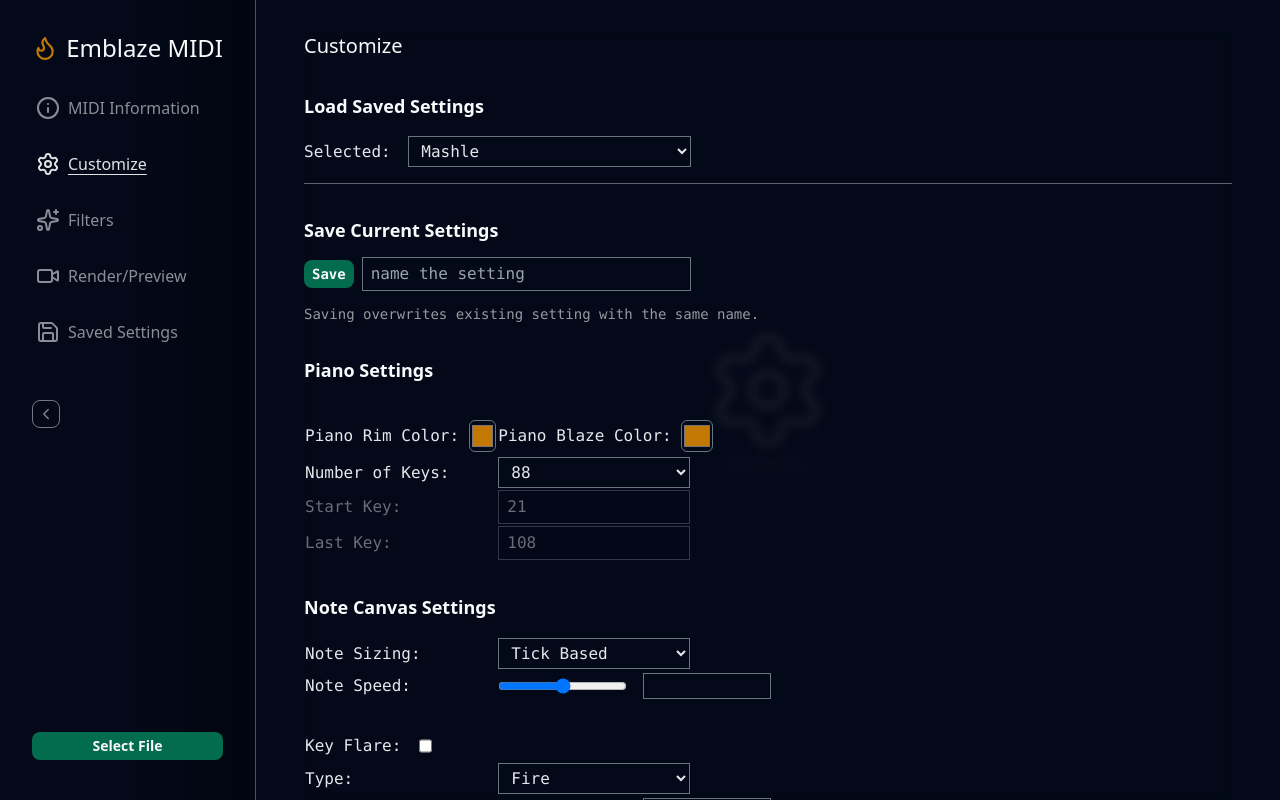
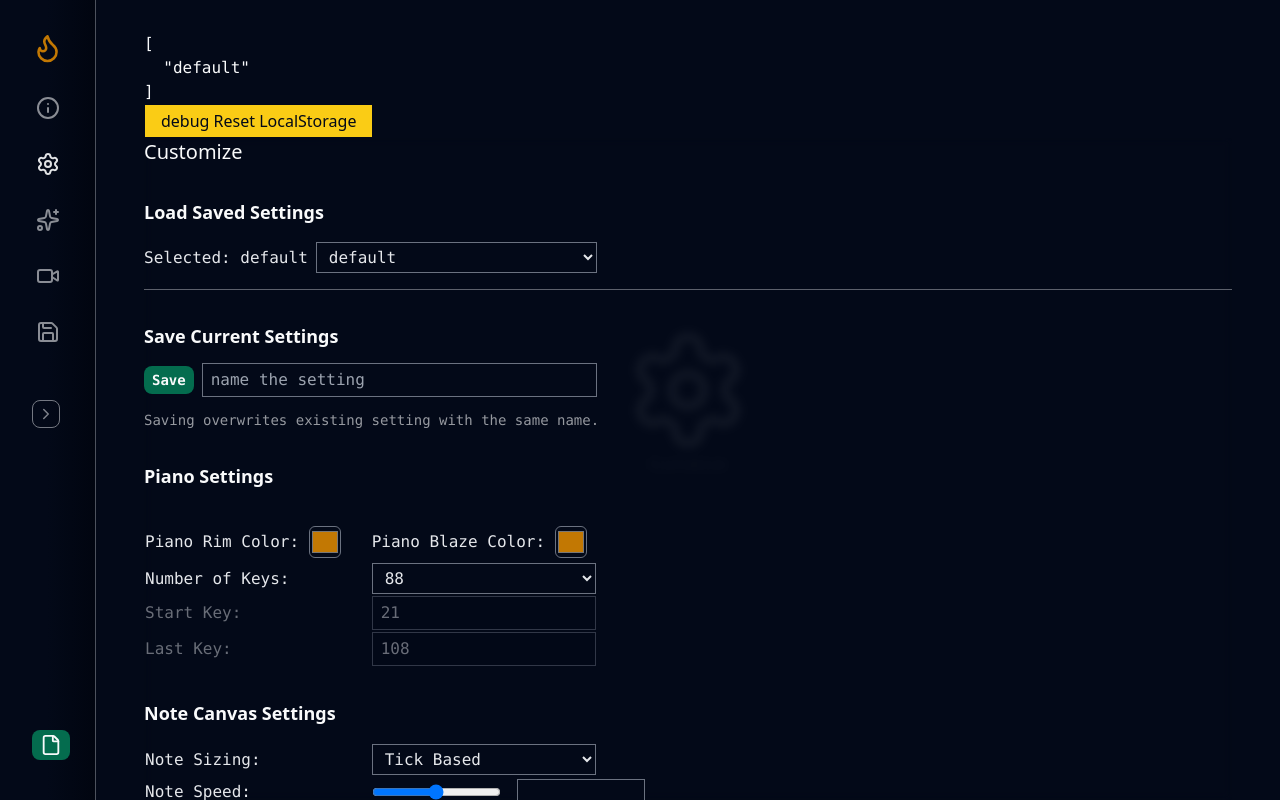
Before and after one commit to AndreBryant/emblaze-app, a SvelteKit app: page / in a window 1280 px wide. Built offline with nearby package versions, Linux system fonts and the light colour scheme.

Commit message:
add load for adjacent components

```diff
--- a/src/components/tab-settings/customize/Customize.svelte
+++ b/src/components/tab-settings/customize/Customize.svelte
@@ -21,10 +21,11 @@
 	const fetchDataFromLocalStorage = () => {
 		if (browser) {
 			let data = localStorage.getItem(idField) || '[]';
-			$idStore = JSON.parse(data);
+			let dataStr = JSON.parse(data).filter((id) => id !== 'default');
+			$idStore = $idStore.concat(dataStr);
 
 			data = localStorage.getItem(pianoField) || '[]';
-			$pianoStore = JSON.parse(data);
+			$pianoStore = $pianoStore.concat(JSON.parse(data));
 		}
 	};
 
@@ -33,6 +34,14 @@
 			(() => localStorage.clear())();
 			fetchDataFromLocalStorage();
 		}
+	};
+
+	const handleLoadSetting = (e) => {
+		const id = e.detail.id;
+		pianoFieldsRef.handleLoadSetting(id);
+		noteCanvasFieldsRef.handleLoadSetting(id);
+		colorSchemeFieldsRef.handleLoadSetting(id);
+		videoFieldsRef.handleLoadSetting(id);
 	};
 
 	const handleCustomizeSave = (e) => {
@@ -56,20 +65,20 @@
 </script>
 
 <!-- <pre>{JSON.stringify($pianoStore, null, 2)}</pre> -->
-<!-- <pre>{JSON.stringify($idStore, null, 2)}</pre> -->
-<!-- <button
+<pre>{JSON.stringify($idStore, null, 2)}</pre>
+<button
 	type="button"
 	class="border px-4 py-1 bg-yellow-400 text-primary border-primary"
 	on:click={debugLocal}
 >
 	debug Reset LocalStorage
-</button> -->
+</button>
 
 <div class="flex flex-col gap-8 pb-8 backdrop-blur-sm">
 	<h2 class="text-xl">Customize</h2>
 
 	<div class="flex flex-col gap-4">
-		<LoadSave />
+		<LoadSave on:loadSave={handleLoadSetting} />
 		<hr class="opacity-40" />
 	</div>
 	<div class="flex flex-col gap-8">
--- a/src/components/tab-settings/customize/LoadSave.svelte
+++ b/src/components/tab-settings/customize/LoadSave.svelte
@@ -1,14 +1,37 @@
+<script>
+	import { createEventDispatcher } from 'svelte';
+	import { ids } from '$lib/stores/customize-stores.js';
+
+	const dispatch = createEventDispatcher();
+
+	let settings;
+	let selected = 'default';
+
+	$: settings = ids.store;
+
+	const handleSelect = () => {
+		console.log('select');
+		dispatch('loadSave', {
+			id: selected
+		});
+	};
+</script>
+
 <!-- load Saved Setting -->
 <div class="flex flex-col gap-4">
 	<h3 class="text-lg font-semibold">Load Saved Settings</h3>
 	<div class="flex gap-2 items-center w-full lg:w-5/12 font-mono text-secondary-dark">
-		<pre>Selected: </pre>
-		<select name="" id="" class="bg-primary border border-secondary-acc px-2 py-1 w-full">
-			<option value="" selected>Mashle</option>
-			<option value="">Mashle2</option>
-			<option value="">Mashle3</option>
-			<option value="">Mashle4</option>
-			<option value="">Mashle5</option>
+		<pre>Selected: {selected}</pre>
+		<select
+			name=""
+			id=""
+			class="bg-primary border border-secondary-acc px-2 py-1 w-full"
+			bind:value={selected}
+			on:change={handleSelect}
+		>
+			{#each $settings as id, index}
+				<option value={id}>{id}</option>
+			{/each}
 		</select>
 	</div>
 </div>
--- a/src/components/tab-settings/customize/SaveCurrent.svelte
+++ b/src/components/tab-settings/customize/SaveCurrent.svelte
@@ -12,11 +12,13 @@
 	const dispatch = createEventDispatcher();
 
 	let name = '';
+	const errMsg = 'Error: (Save Settings) Name for a setting cannot be blank.';
+
 	const handleSave = () => {
 		if (browser) {
 			const arr = $idStore.slice();
 			arr.push(name);
-
+			console.log(arr);
 			const dataString = JSON.stringify(Array.from(new Set(arr)));
 			localStorage.setItem(itemField, dataString);
 			$idStore = JSON.parse(localStorage.getItem(itemField));
@@ -51,4 +53,10 @@
 			Saving overwrites existing setting with the same name.
 		</p>
 	</div>
+	<!-- Error Fields -->
+	{#if $hasError.errors.includes(errMsg)}
+		<div>
+			<p class="text-red-600 font-mono">{errMsg}</p>
+		</div>
+	{/if}
 </div>
--- a/src/components/tab-settings/customize/fields/ColorSchemeFields.svelte
+++ b/src/components/tab-settings/customize/fields/ColorSchemeFields.svelte
@@ -2,8 +2,10 @@
 	const handleSave = (id) => {
 		console.log('color scheme fields receives customize save', id);
 	};
-
-	export { handleSave };
+	const handleLoadSetting = (id) => {
+		console.log('color scheme load', id);
+	};
+	export { handleSave, handleLoadSetting };
 </script>
 
 <div class="w-full lg:w-5/12 flex flex-col gap-4">
--- a/src/components/tab-settings/customize/fields/NoteCanvasFields.svelte
+++ b/src/components/tab-settings/customize/fields/NoteCanvasFields.svelte
@@ -2,8 +2,11 @@
 	const handleSave = (id) => {
 		console.log('note canvas fields receives customize save', id);
 	};
+	const handleLoadSetting = (id) => {
+		console.log('note canvas load', id);
+	};
 
-	export { handleSave };
+	export { handleSave, handleLoadSetting };
 </script>
 
 <div class="w-full lg:w-5/12 flex flex-col gap-4">
--- a/src/components/tab-settings/customize/fields/PianoFields.svelte
+++ b/src/components/tab-settings/customize/fields/PianoFields.svelte
@@ -25,6 +25,10 @@
 		}
 	};
 
+	const handleLoadSetting = (id) => {
+		console.log('piano load', id);
+	};
+
 	let pianoRimColor = '#C27803';
 	let pianoBlazeColor = '#C27803';
 	let numOfKeys = '88';
@@ -39,7 +43,6 @@
 	const errMsg =
 		'Error: (Piano Settings) The number of keys must be between at least 2 and at most 128.';
 	$: {
-		console.log($hasError);
 		if (numOfKeys === 'custom') {
 			const keys = Number(lastKey) - Number(startKey) + 1;
 			if (keys <= 1 || keys > 128) {
@@ -74,7 +77,7 @@
 			}
 		}
 	}
-	export { handleSave };
+	export { handleSave, handleLoadSetting };
 </script>
 
 <div class="w-full lg:w-5/12 flex flex-col gap-4">
--- a/src/components/tab-settings/customize/fields/VideoFields.svelte
+++ b/src/components/tab-settings/customize/fields/VideoFields.svelte
@@ -2,8 +2,11 @@
 	const handleSave = (id) => {
 		console.log('video fields receives customize save', id);
 	};
+	const handleLoadSetting = (id) => {
+		console.log('video load', id);
+	};
 
-	export { handleSave };
+	export { handleSave, handleLoadSetting };
 </script>
 
 <div class="w-full lg:w-5/12 flex flex-col gap-4">
--- a/src/lib/stores/app-stores.js
+++ b/src/lib/stores/app-stores.js
@@ -2,4 +2,4 @@ import { writable } from 'svelte/store';
 
 export const activeTabValue = writable(1);
 
-export const isSidebarCollapsed = writable(false);
+export const isSidebarCollapsed = writable(true);
--- a/src/lib/stores/customize-stores.js
+++ b/src/lib/stores/customize-stores.js
@@ -3,7 +3,7 @@ import { writable } from 'svelte/store';
 const key = 'emblaze-'; //'emblaze-' +  storeName
 const field = 'emblaze-';
 
-const settingIDs = writable([]);
+const settingIDs = writable(['default']);
 
 // [
 // ... settingIDs
@@ -20,6 +20,9 @@ const cColorScheme = writable(null);
 
 // [{sID, video}, {sID, video}, {sID, video}, ...]
 const cVideo = writable(null);
+
+const cLoadedSetting = writable(null);
+// if null, load default settings
 
 const ids = {
 	itemField: field + 'settingIDs',
@@ -46,6 +49,11 @@ const video = {
 	store: cVideo
 };
 
+const loadedSetting = {
+	itemField: field + 'cLoadedSetting',
+	store: cLoadedSetting
+};
+
 const hasError = writable({ value: false, errors: [] });
 
-export { ids, piano, noteCanvas, colorScheme, video, hasError };
+export { ids, piano, noteCanvas, colorScheme, video, loadedSetting, hasError };
```
